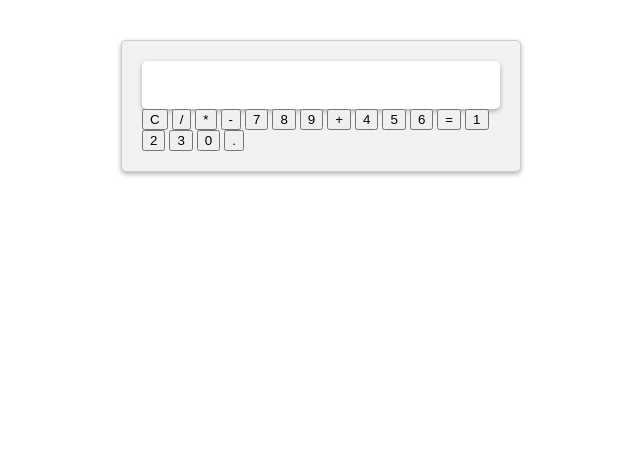
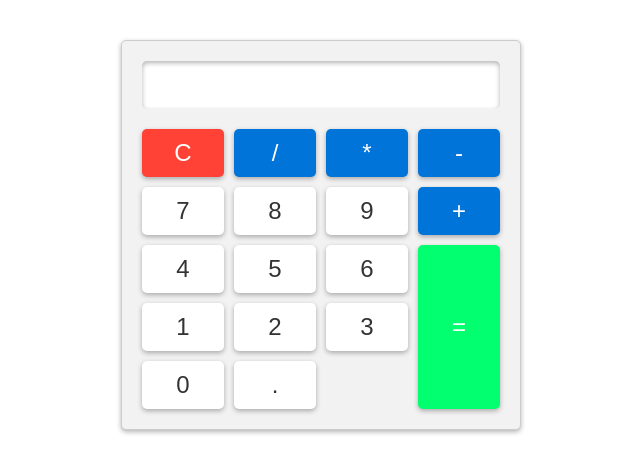
Before and after one commit to gavc8943/basic-calculator, a plain HTML site: page index.html in a window 1280 px wide. Shown: the whole page, without its empty margins (319-959 px from the left). Drawn offline with Linux system fonts and the light colour scheme.

Commit message:
complete style.css

```diff
--- a/style.css
+++ b/style.css
@@ -19,6 +19,48 @@
   padding: 10px;
   font-size: 24px;
   border: none;
+  box-shadow: 0 2px 5px rgba(0, 0, 0, 0.3) inset;
+  border-radius: 5px;
+}
+
+.buttons {
+  display: grid;
+  grid-template-columns: repeat(4, 1fr);
+  grid-gap: 10px;
+  margin-top: 20px;
+}
+button {
+  padding: 10px;
+  font-size: 24px;
+  border: none;
   box-shadow: 0 2px 5px rgba(0, 0, 0, 0.3);
   border-radius: 5px;
+  cursor: pointer;
+  transition: background-color 0.3s ease;
 }
+
+button:hover {
+  background-color: #ddd;
+}
+
+.clear {
+  background-color: #ff4136;
+  color: #fff;
+}
+
+.number,
+.decimal {
+  background-color: #fff;
+  color: #333;
+}
+
+.operator {
+  background-color: #0074d9;
+  color: #fff;
+}
+
+.equals {
+  background-color: #01ff70;
+  grid-row: span 3;
+  color: #fff;
+}
```
